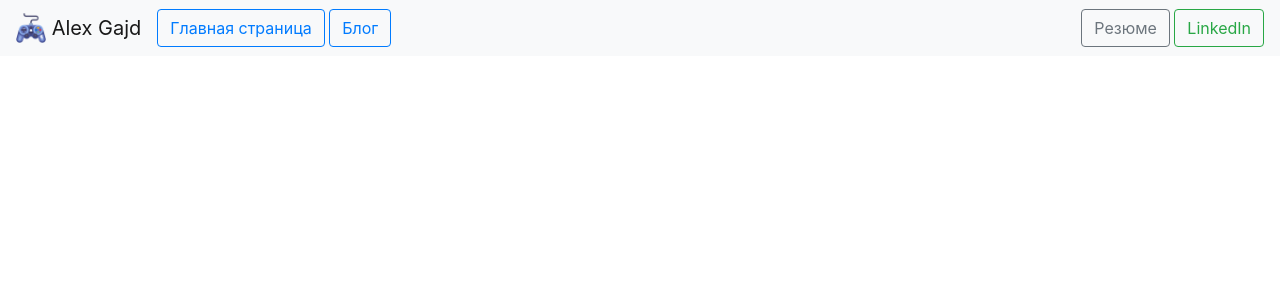
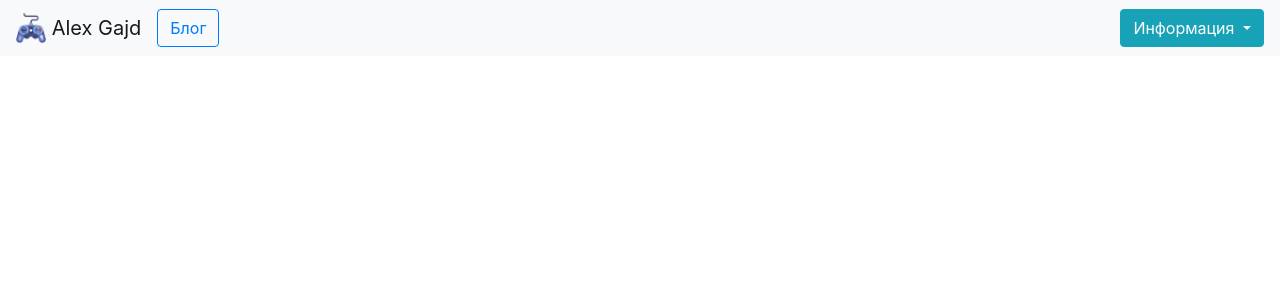
Before and after one commit to SaniKyn/Personal-portfolio, a Django app: template personal_portfolio/portfolio/templates/portfolio/base.html in a window 1280 px wide. Shown: the top 300 px of the page. Run offline with Django 3.2, Linux system fonts and the light colour scheme; the template is opened without the code that fills it, so the values that code supplies are empty.

Commit message:
home_carousel_modified_and_btn-group_1

```diff
--- a/personal_portfolio/portfolio/templates/portfolio/base.html
+++ b/personal_portfolio/portfolio/templates/portfolio/base.html
@@ -20,26 +20,29 @@
              alt="Nick's Logo">
         <span>Alex Gajd</span>
     </a>
-    <div class="collapse navbar-collapse" id="navbarSupportedContent">
+    <div class="collapsed navbar-collapse" id="navbarSupportedContent">
         <ul class="navbar-nav mr-auto">
             <li class="nav-item active">
-                <a class="btn btn-outline-primary" href="{% url 'home' %}">Главная страница</a>
                 <a class="btn btn-outline-primary" href="{% url 'blog:all_blogs' %}">Блог</a>
             </li>
         </ul>
     </div>
-    <div class="collapse navbar-collapse text-center" id="navbarNav">
-        <ul class="navbar-nav ml-auto">
-            <li class="nav-item active">
-                <a href="{% static 'portfolio/CV Python developer Гайдукевич Александр.pdf' %}"
-                   class="btn btn-outline-secondary" target="_blank">Резюме</a>
-                <a role="button" href="https://www.linkedin.com/feed/" class="btn btn-outline-success" target="_blank">LinkedIn</a>
-            </li>
-        </ul>
+    <div class="btn-group">
+        <button type="button" class="btn btn-info dropdown-toggle" data-toggle="dropdown" aria-expanded="false">
+            Информация
+        </button>
+        <div class="dropdown-menu">
+            <a class="dropdown-item"
+               href="{% static 'portfolio/CV Python developer Гайдукевич Александр.pdf' %}">Резюме</a>
+            <a class="dropdown-item" href="https://www.linkedin.com/feed/">LinkedIn</a>
+
+        </div>
     </div>
 </nav>
 
+<div class="container">
 {% block content%}{% endblock content %}
+</div>
 <!-- Optional JavaScript; choose one of the two! -->
 
 <!-- Option 1: jQuery and Bootstrap Bundle (includes Popper) -->
```
